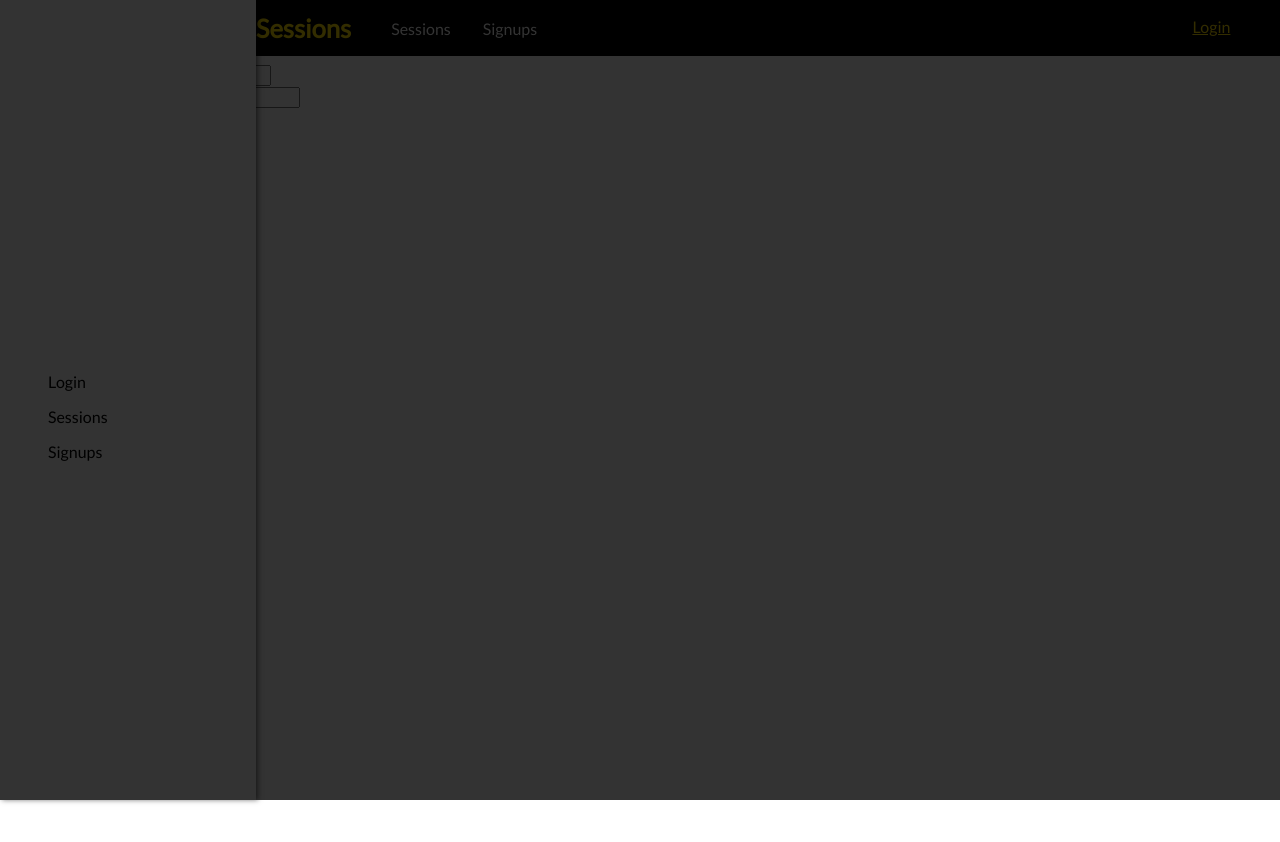
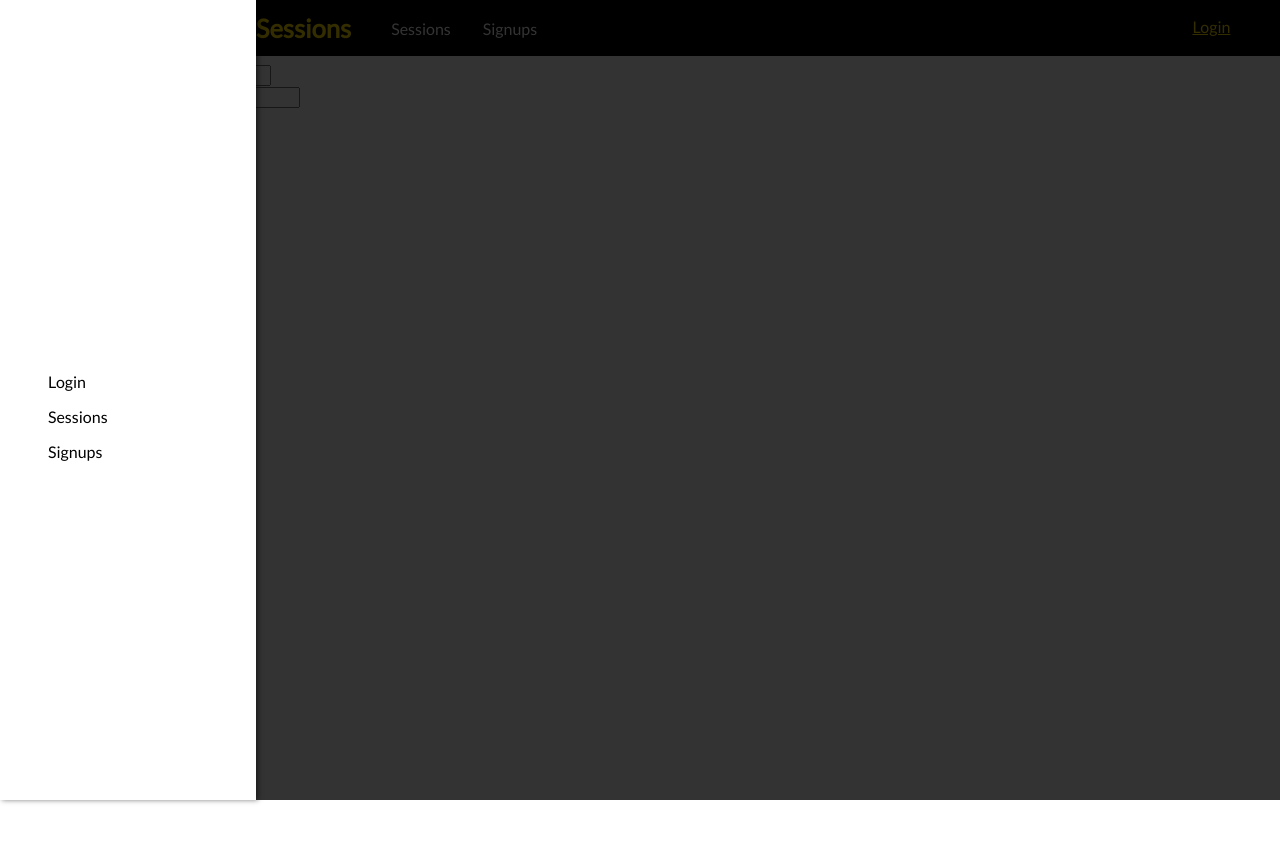
Before and after one commit to jasonwang24/WorkSessionSignups, a React (Create React App) app in the folder display/: page /login in a window 1280 px wide. Both pictures are taken after a click on the button 31 px from the left and 28 px from the top of the page. Shown: the top 842 px of the page. Built offline with nearby package versions, Linux system fonts and the light colour scheme.

Commit message:
made changes to sidebar display

```diff
--- a/display/src/App.js
+++ b/display/src/App.js
@@ -7,6 +7,7 @@ import Signups from './pages/signups';
 import MainNav from'./components/NavBar/Main';
 import SideBar from './components/SideBar/SideBar';
 import Fade from './components/SideBar/Fade';
+
 
 class App extends Component{
 
@@ -20,20 +21,24 @@ class App extends Component{
         });
     };
 
-    backClick=()=>{
+    closeClick=()=>{
         this.setState({sideOpen:false});
     };
 
     render() {
+      let sidebar;
+      if(this.state.sideOpen){
+        sidebar=<SideBar nextClick={this.closeClick}/>
+      }
       let fade;
       if(this.state.sideOpen){
-        fade=<Fade click={this.backClick}/>;
+        fade=<Fade click={this.closeClick}/>
       }
       return (
         <BrowserRouter>
         <div style={{height:'100%'}}>
             <MainNav clickHandler={this.clickHandle}/>
-            <SideBar display={this.state.sideOpen} />
+            {sidebar}
             {fade}
 
             <React.Fragment>
--- a/display/src/components/SideBar/SideBar.css
+++ b/display/src/components/SideBar/SideBar.css
@@ -6,9 +6,9 @@
 	top:0;
 	left:0;
 	width:20%;
+	z-index:2;
 	transform:translateX(-100%);
-	transition: transform 0.2s ease-in;
-	z-index:2;
+	transition:transform 1s ease-out;
 }
 
 .sidebar ul{
--- a/display/src/components/SideBar/SideBar.js
+++ b/display/src/components/SideBar/SideBar.js
@@ -3,17 +3,13 @@ import './SideBar.css';
 import {NavLink} from'react-router-dom';
 
 const sidebar = props=>{
-    let bar='sidebar';
-    if(props.display){
-        bar = 'sidebar open';
-    }
-    return (<nav className={bar} >
+
+    return (<nav className="sidebar open" onClick={props.nextClick}>
             <ul>
-                <li><NavLink to="/login" onClick={props.nextClick}>Login</NavLink></li>
-                <li><NavLink to="/sessions" onClick={props.nextClick}>Sessions</NavLink></li>
-                <li><NavLink to="/signups" onClick={props.nextClick}>Signups</NavLink></li>
+                <li><NavLink to="/login" >Login</NavLink></li>
+                <li><NavLink to="/sessions" >Sessions</NavLink></li>
+                <li><NavLink to="/signups" >Signups</NavLink></li>
             </ul>
-            <div className="backdrop" onClick={props.click}></div>
         </nav>
         );
 };
```
